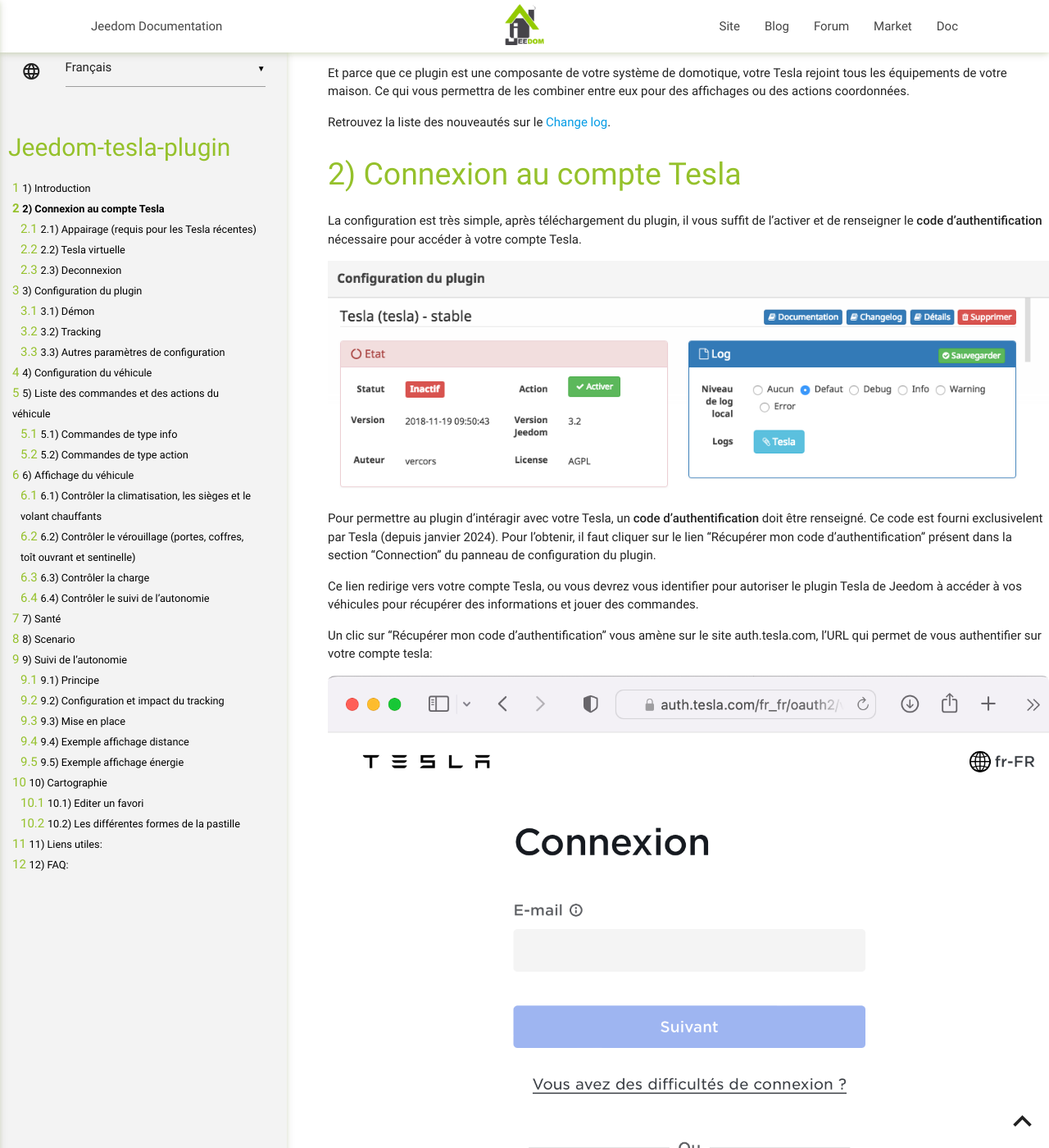
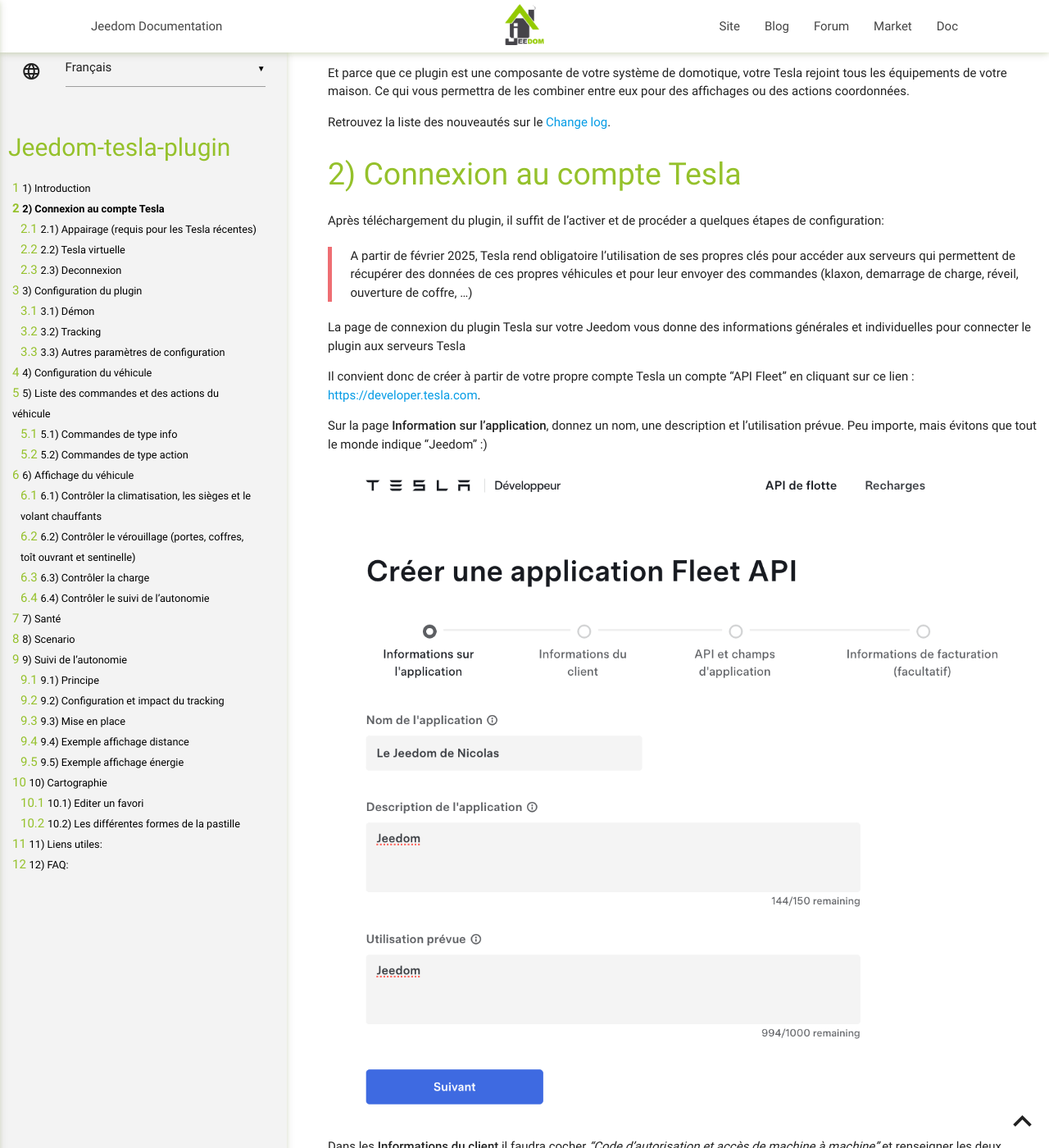
Before and after one commit to vercorsio/jeedom-tesla-plugin, a Jekyll site: the page built from fr_FR/index.md, in a window 1280 px wide and 1400 px high, scrolled down 1524 px. Shown: the whole window at 82% size. Built offline with Jekyll 4.4.1, drawn with Linux system fonts in a browser that asks for light colours; our own code applies the rules of GitHub Pages for plain Markdown files; some of the changed text lies outside the part shown.

Commit message:
Nouvelle procédure de connexion (API fleet account)

```diff
--- a/fr_FR/index.md
+++ b/fr_FR/index.md
@@ -25,8 +25,52 @@
 Connexion au compte Tesla
 =======================
 
-La configuration est très simple, après téléchargement du plugin, il
-vous suffit de l’activer et de renseigner le **code d'authentification** nécessaire pour accéder à votre compte Tesla.
+Après téléchargement du plugin, il suffit de l'activer et de procéder a quelques étapes de configuration:
+
+> A partir de février 2025, Tesla rend obligatoire l'utilisation de ses propres clés pour accéder aux serveurs qui permettent de récupérer des données de ces propres véhicules et pour leur envoyer des commandes (klaxon, demarrage de charge, réveil, ouverture de coffre, ...)
+
+La page de connexion du plugin Tesla sur votre Jeedom vous donne des informations générales et individuelles pour connecter le plugin aux serveurs Tesla
+
+Il convient donc de créer à partir de votre propre compte Tesla un compte "API Fleet" en cliquant sur ce lien : [https://developer.tesla.com](https://developer.tesla.com/fr_FR).
+
+Sur la page **Information sur l'application**, donnez un nom, une description et l'utilisation prévue.  Peu importe, mais évitons que tout le monde indique "Jeedom" :)
+
+<img src="../images/Fleet_Create1.png" alt="cnx"  style="border-radius:8px;"/>
+
+Dans les **Informations du client** il faudra cocher *"Code d'autorisation et accès de machine à machine"* et renseigner les deux premières URLs.
+
+ - La première est le domaine qui héberge votre jeedom. La page de connexion du plugin vous l'indiquera.
+ - La seconde est une page qui vous permettra de récupérer le code d'accès, et sera `https://jeedomteslaplugin.firebaseapp.com/redirect/`
+ - La troisième est optionelle et inutile dans notre cas.
+
+<img src="../images/Fleet_Create2.png" alt="cnx"  style="border-radius:8px;"/>
+
+A l'étape **API et champs d'application**, cochez toutes les cases sauf les deux dernières qui correspondent à l'exploitation des équipements de production d'energie. Le plugin Tesla a besoin des informations du véhicule, de sa localisation, et des accès aux commandes et gestionde charge.
+
+> Ces données restent en **local** sur votre serveur Jeedom. En aucun cas elles sont transmises à des tiers. En cochant ces cases vous vous autorisez à utiliser vos informations. Vous n'autorisez personne d'autre.
+
+<img src="../images/Fleet_Create3.png" alt="cnx"  style="border-radius:8px;"/>
+
+Pour les **Informations de facturation**, cliquez simplement sur "Ignorer et soumettre".
+
+> Si votre utilisation dépasse 10€ par mois (qui sont déduits des factures mensuelles) et que vous n'avez pas renseigné de moyen de paiement, Tesla se reserve le droit de désactiver votre compte.
+>
+> Le plugin permet de limiter l'usage de l'API pour qu'elle ne dépasse une certaine somme. Si vous indiquez 10€, le plugin ne contactera plus les serveurs Tesla jusqu'à la fin du mois.
+
+<img src="../images/Fleet_Create4.png" alt="cnx"  style="border-radius:8px;"/>
+
+Suite au remplassage de ce formulaire, vous receverez un mail de Tesla vous indiquant que votre "application" est activée et disponible. Deux clefs seront alors disponibles à partir de ce compte Fleet API dans les détails de votre "application". Ces clefs seront à renseigner dans le panneau de connexion du plugin tesla.
+<img src="../images/Fleet_Create5.png" alt="cnx"  style="border-radius:8px;"/>
+
+De retour dans le panneau de configuration du plugin Tesla sur votre jeedom, vous renseignerez
+ - votre *ID du client* dans `Client ID`
+ - votre *Secret du client* dans `Client Secret`
+ - l' *Origine(s) autorisée(s)* dans `URL d'origine autorisé`
+
+> Ces trois données ne doivent en aucun cas être transmise à un tiers.
+
+Après avoir renseigné ces données vous aurez accès au bouton **Récupérer mon code d'authentification** nécessaire pour accéder à votre compte Tesla.
+
 
 ![config](../images/configPlugin-1.png)
 
@@ -40,7 +84,7 @@
 
 Accordez au plugin Tesla de Jeedom l'accès à vos informations de profil, de véhicule, aux commandes du véhicule et à la gestion de la recharge du véhicule. Ne pas cocher l'un de ces éléments peut amener le plugin à ne pas avoir un fonctionnement optimal.
 
-> Note: Jeedom étant hébergé sur votre propre serveur, vous seul aurez accès au données qui seront stockées localement chez vous.
+> Note: Jeedom étant hébergé sur votre propre serveur, vous seul aurez accès aux données qui seront stockées localement chez vous.
 
 <img src="../images/tesla_rights.png" alt="drawing"  style="border-radius:8px;"/>
 
```
Also changed, not shown: other parts of fr_FR/index.md (+1 -1 lines), images/Fleet_Create1.png (added), images/Fleet_Create2.png (added), images/Fleet_Create3.png (added), images/Fleet_Create4.png (added), images/Fleet_Create5.png (added).
